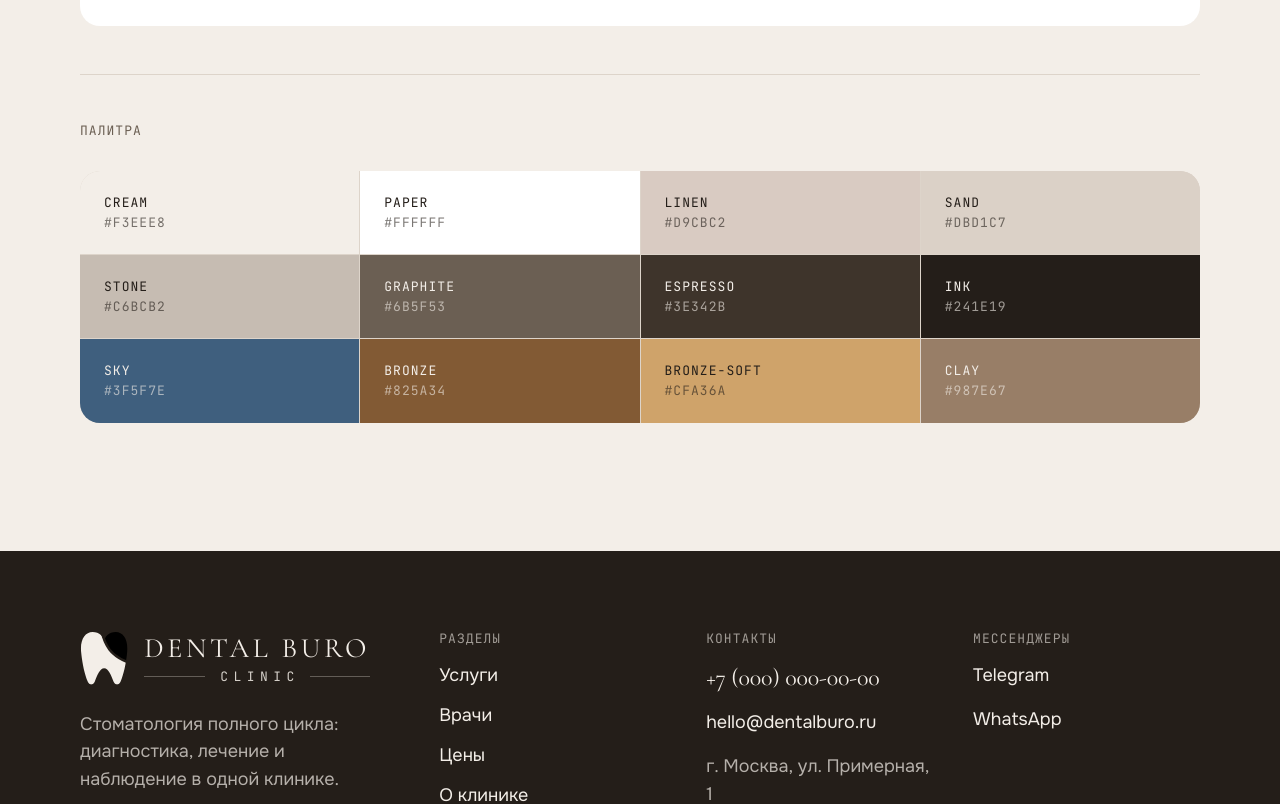
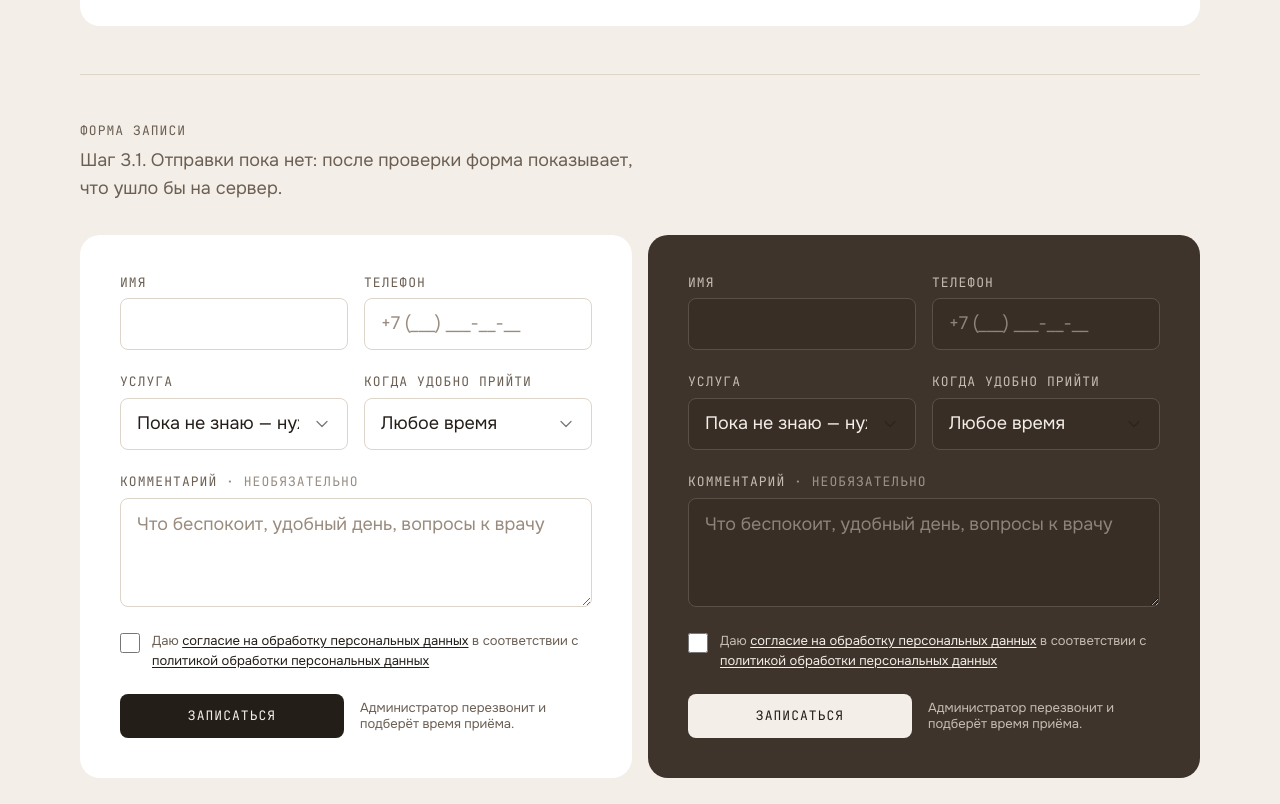
Before and after one commit to nighttcrawlerr/Dental-Buro, a Next.js app: page /kitchen-sink in a window 1280 px wide. Shown: the part 4680-5484 px from the top of the page. Built offline with nearby package versions, Linux system fonts and the light colour scheme.

Commit message:
Show the lead form on the kitchen sink

```diff
--- /dev/null
+++ b/src/app/kitchen-sink/lead-form-demo.tsx
@@ -0,0 +1,33 @@
+"use client";
+
+import { useState } from "react";
+import { LeadForm } from "@/components/lead/lead-form";
+import type { Lead } from "@/lib/lead";
+
+/**
+ * Форма без отправки: вместо сервера показывает, что ушло бы дальше.
+ * Живёт только на витрине, пока нет роута /api/lead.
+ */
+export function LeadFormDemo({ surface }: { surface: "light" | "dark" }) {
+  const [sent, setSent] = useState<Lead | null>(null);
+
+  async function fakeSubmit(lead: Lead) {
+    await new Promise((r) => setTimeout(r, 800));
+    setSent(lead);
+  }
+
+  return (
+    <div className="flex flex-col gap-6">
+      <LeadForm surface={surface} onSubmit={fakeSubmit} />
+      {sent ? (
+        <pre
+          className={`overflow-x-auto rounded-button p-4 text-caption ${
+            surface === "dark" ? "bg-ink/40 text-stone" : "bg-cream text-graphite"
+          }`}
+        >
+          {JSON.stringify(sent, null, 2)}
+        </pre>
+      ) : null}
+    </div>
+  );
+}
--- a/src/app/kitchen-sink/page.tsx
+++ b/src/app/kitchen-sink/page.tsx
@@ -6,6 +6,7 @@ import { Hairline, type Surface } from "@/components/ui/hairline";
 import { SectionCounter } from "@/components/ui/section-counter";
 import { SectionHeading } from "@/components/ui/section-heading";
 import { Tag } from "@/components/ui/tag";
+import { LeadFormDemo } from "./lead-form-demo";
 
 /**
  * Служебная витрина дизайн-системы. Нужна нам, а не пациентам:
@@ -178,6 +179,20 @@ export default function KitchenSinkPage() {
         </div>
       </Row>
 
+      <Row
+        title="Форма записи"
+        note="Шаг 3.1. Отправки пока нет: после проверки форма показывает, что ушло бы на сервер."
+      >
+        <div className="grid gap-4 lg:grid-cols-2">
+          <div className="rounded-card bg-paper p-6 md:p-10">
+            <LeadFormDemo surface="light" />
+          </div>
+          <div className="rounded-card bg-espresso p-6 md:p-10">
+            <LeadFormDemo surface="dark" />
+          </div>
+        </div>
+      </Row>
+
       <Row title="Палитра">
         <div className="grid grid-cols-2 gap-px overflow-hidden rounded-card bg-hairline md:grid-cols-4">
           {[
```
